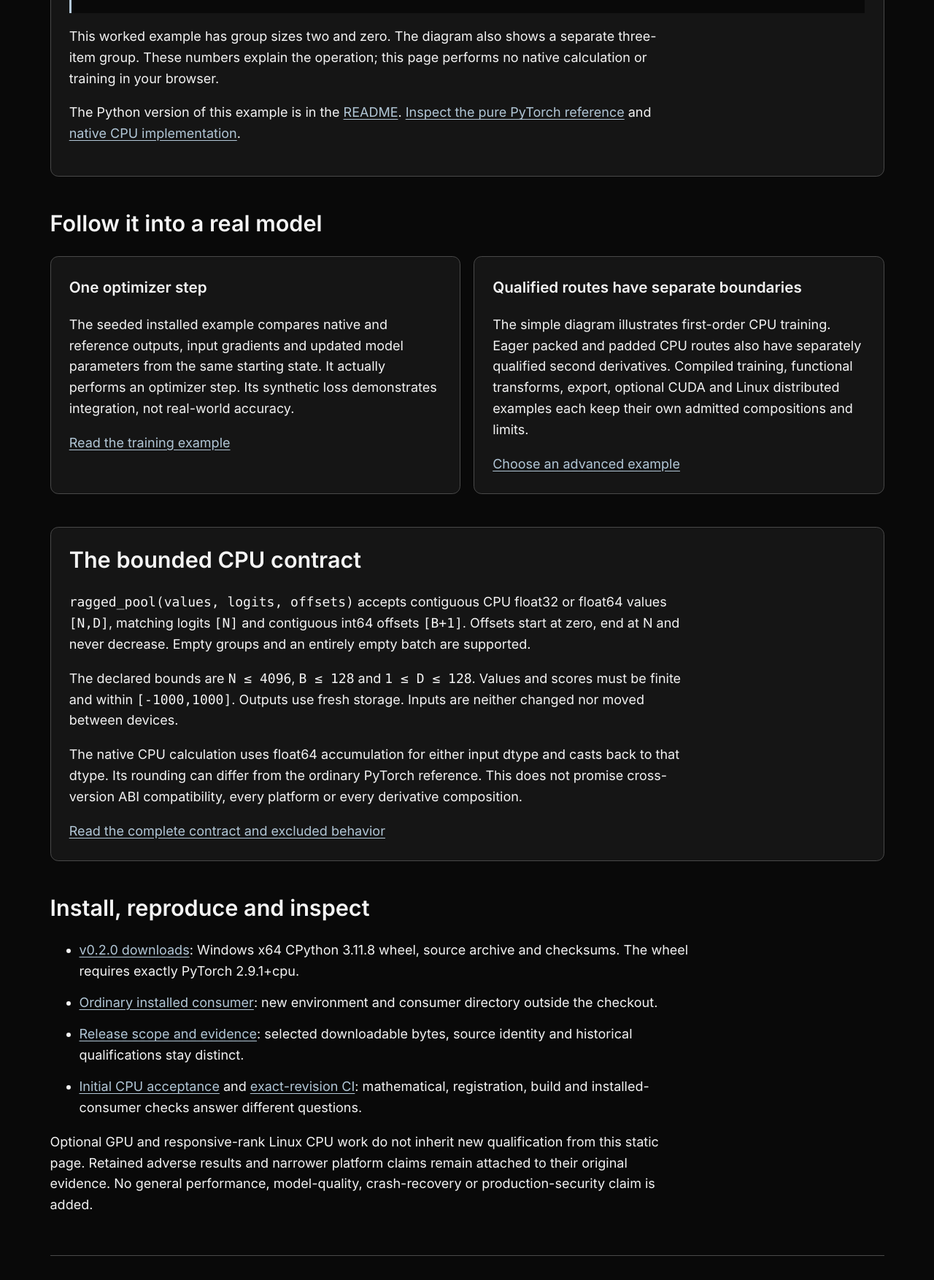
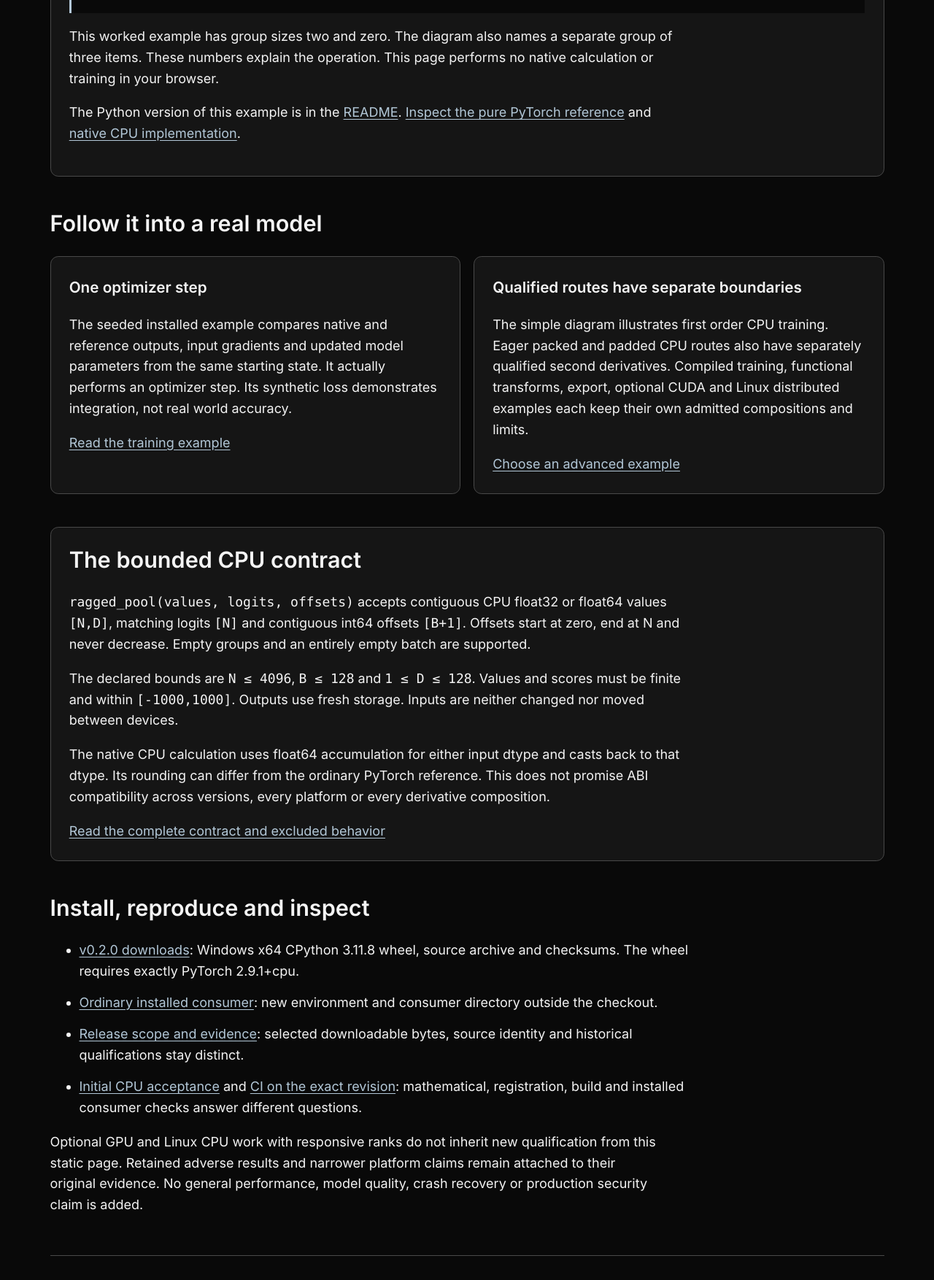
Before and after one commit to T92T1914/ragged-pool, a plain HTML site: page site/index.html in a window 1280 px wide. Shown: the part 1966-3720 px from the top of the page at 73% size. Drawn offline with Linux system fonts and the light colour scheme.

Commit message:
Bring the project page prose to the punctuation rule
The page text kept prose hyphens such as first-order, exact-revision and
model-quality, one semicolon and one cross-version phrase. Each is now
written without them. Code, link targets and numbers are unchanged.

One sentence also changes because of the new diagram: it now names the
group of three items in text instead of drawing it, so the page says the
diagram names that group rather than shows it.

Checked on CPython 3.11.8: tools/test_site.py ran 5 tests with exit 0,
and tools/build_site.py and tools/build_site.py --check-built both exited
0. A scan of the page text outside code, pre, script and style finds no
prose hyphen, semicolon, em dash or en dash.

```diff
--- a/site/index.html
+++ b/site/index.html
@@ -41,7 +41,7 @@
     </header>
 
     <figure id="pooling-figure">
-      <a href="ragged-pool-obscur.png" aria-label="Open the full-size conceptual pooling diagram">
+      <a href="ragged-pool-obscur.png" aria-label="Open the full size conceptual pooling diagram">
         <picture>
           <source media="(max-width:680px)" srcset="ragged-pool-obscur-narrow.png">
           <img src="ragged-pool-obscur.png" width="1800" height="897" alt="Conceptual CPU example: groups with two items, three items or none produce one summary vector each. Softmax turns the scores in a group into weights for a weighted sum. The empty group produces zeros. Gradients reach values and scores. This is not a benchmark.">
@@ -72,8 +72,8 @@
 logits  = [0, log(3)]
 offsets = [0, 2, 2]
 output  ≈ [[0.5, 3], [0, 0]]</code></pre>
-      <p>This worked example has group sizes two and zero. The diagram also shows a separate three-item group.
-        These numbers explain the operation; this page performs no native calculation or training in your browser.</p>
+      <p>This worked example has group sizes two and zero. The diagram also names a separate group of three items.
+        These numbers explain the operation. This page performs no native calculation or training in your browser.</p>
       <p>The Python version of this example is in the
         <a href="https://github.com/T92T1914/ragged-pool#ragged-pool">README</a>.
         <a href="https://github.com/T92T1914/ragged-pool/blob/ddf8002cfd351723ff7a9e6c7471a966b8fe33db/src/ragged_pool/reference.py">Inspect the pure PyTorch reference</a>
@@ -86,12 +86,12 @@
         <article class="panel">
           <h3>One optimizer step</h3>
           <p>The seeded installed example compares native and reference outputs, input gradients and updated model parameters from the same starting state.
-            It actually performs an optimizer step. Its synthetic loss demonstrates integration, not real-world accuracy.</p>
+            It actually performs an optimizer step. Its synthetic loss demonstrates integration, not real world accuracy.</p>
           <a href="https://github.com/T92T1914/ragged-pool/blob/ddf8002cfd351723ff7a9e6c7471a966b8fe33db/examples/train_sets.py">Read the training example</a>
         </article>
         <article class="panel">
           <h3>Qualified routes have separate boundaries</h3>
-          <p>The simple diagram illustrates first-order CPU training. Eager packed and padded CPU routes also have separately qualified second derivatives.
+          <p>The simple diagram illustrates first order CPU training. Eager packed and padded CPU routes also have separately qualified second derivatives.
             Compiled training, functional transforms, export, optional CUDA and Linux distributed examples each keep their own admitted compositions and limits.</p>
           <a href="https://github.com/T92T1914/ragged-pool/blob/ddf8002cfd351723ff7a9e6c7471a966b8fe33db/docs/examples.md">Choose an advanced example</a>
         </article>
@@ -108,7 +108,7 @@
         Inputs are neither changed nor moved between devices.</p>
       <p>The native CPU calculation uses float64 accumulation for either input dtype and casts back to that dtype.
         Its rounding can differ from the ordinary PyTorch reference.
-        This does not promise cross-version ABI compatibility, every platform or every derivative composition.</p>
+        This does not promise ABI compatibility across versions, every platform or every derivative composition.</p>
       <a href="https://github.com/T92T1914/ragged-pool/blob/ddf8002cfd351723ff7a9e6c7471a966b8fe33db/docs/contract.md">Read the complete contract and excluded behavior</a>
     </section>
 
@@ -122,19 +122,19 @@
         <li><a href="https://github.com/T92T1914/ragged-pool/blob/ddf8002cfd351723ff7a9e6c7471a966b8fe33db/docs/releases/v0.2.0.md">Release scope and evidence</a>:
           selected downloadable bytes, source identity and historical qualifications stay distinct.</li>
         <li><a href="https://github.com/T92T1914/ragged-pool/blob/ddf8002cfd351723ff7a9e6c7471a966b8fe33db/docs/acceptance.md">Initial CPU acceptance</a> and
-          <a href="https://github.com/T92T1914/ragged-pool/actions">exact-revision CI</a>:
-          mathematical, registration, build and installed-consumer checks answer different questions.</li>
+          <a href="https://github.com/T92T1914/ragged-pool/actions">CI on the exact revision</a>:
+          mathematical, registration, build and installed consumer checks answer different questions.</li>
       </ul>
-      <p>Optional GPU and responsive-rank Linux CPU work do not inherit new qualification from this static page.
+      <p>Optional GPU and Linux CPU work with responsive ranks do not inherit new qualification from this static page.
         Retained adverse results and narrower platform claims remain attached to their original evidence.
-        No general performance, model-quality, crash-recovery or production-security claim is added.</p>
+        No general performance, model quality, crash recovery or production security claim is added.</p>
     </section>
   </main>
   <footer>
     <p>Built by <a href="https://github.com/T92T1914">Trinidy Farris</a>.
       <a href="https://github.com/T92T1914/ragged-pool">Project README</a> ·
       <a href="site-record.json">Page source and asset record</a></p>
-    <p class="fine">The page uses local Inter when available, with system-font fallbacks for other visitors.
+    <p class="fine">The page uses local Inter when available, with system font fallbacks for other visitors.
       The existing diagrams contain painted Inter glyphs. No font download, analytics or browser training is required.</p>
   </footer>
 </div>
```
